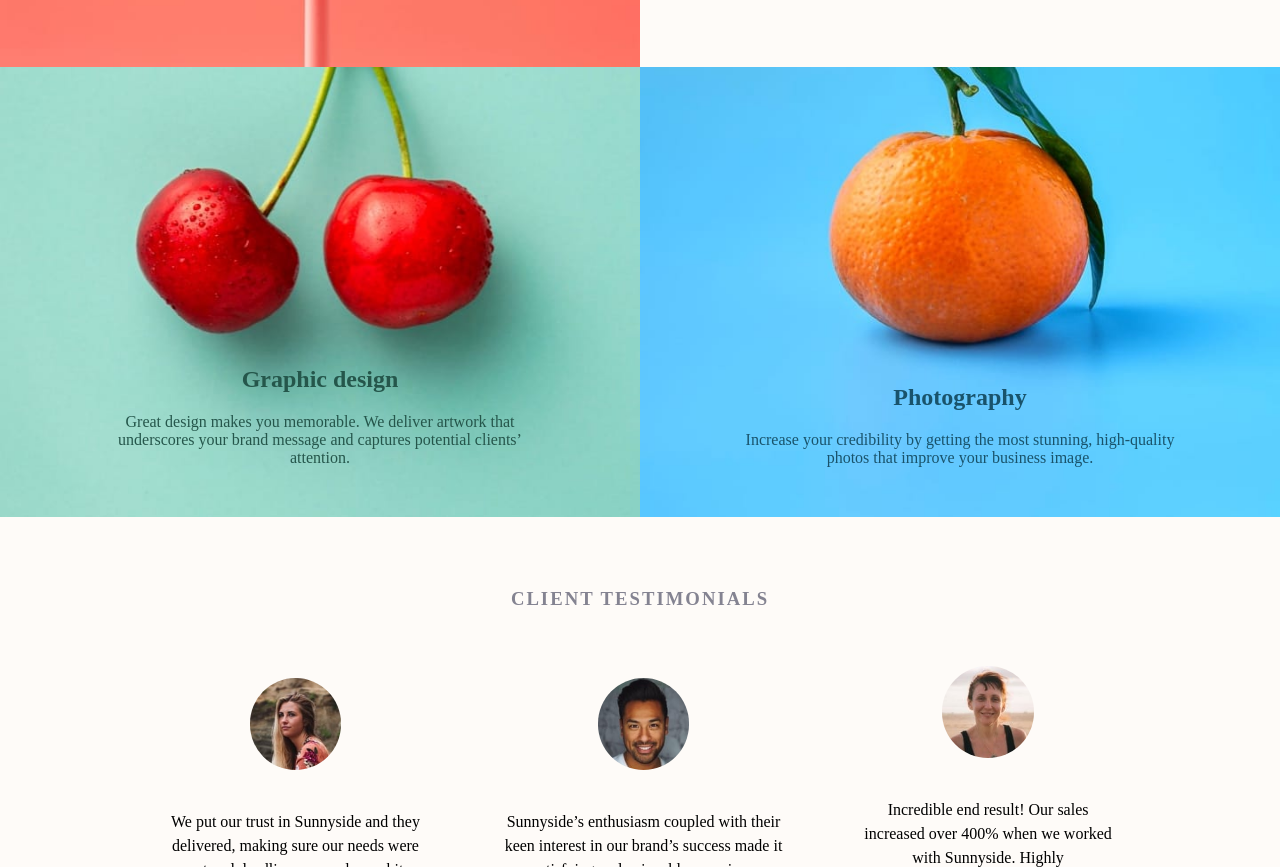
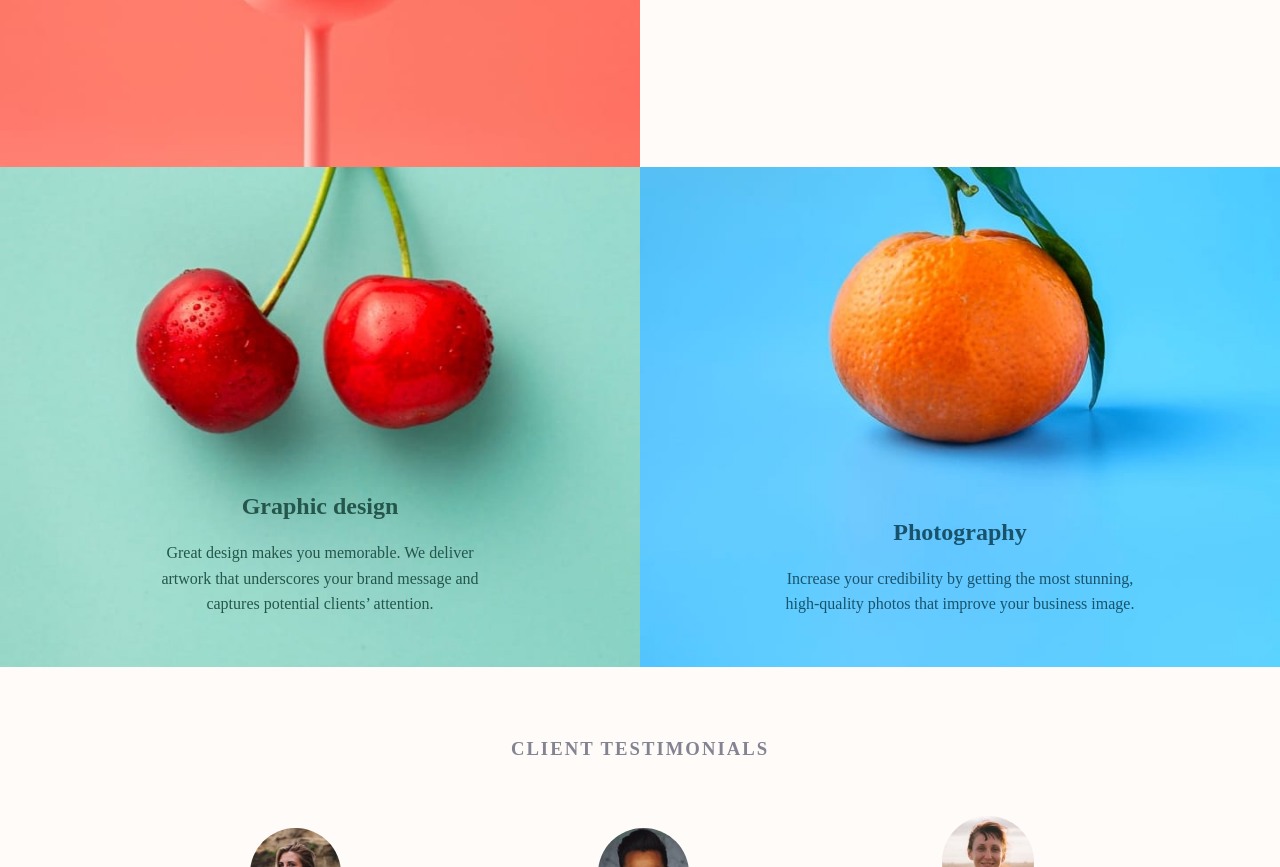
Before and after one commit to martinacruz/Sunnyside-agency-landing-page, a plain HTML site: page index.html in a window 1280 px wide. Shown: the part 1733-2600 px from the top of the page. Drawn offline with Linux system fonts and the light colour scheme.

Commit message:
corrected regular screen text container in section 3

```diff
--- a/index.html
+++ b/index.html
@@ -65,8 +65,14 @@
       <div class="left">
         <div class="section3-img cherry">
           <div class="text-container">
-            <h2>Graphic design</h2>
-            <p>Great design makes you memorable. We deliver artwork that underscores your brand message and captures potential clients’ attention.</p>
+            <div>
+
+              <h2>Graphic design</h2>
+            </div>
+            <div>
+
+              <p>Great design makes you memorable. We deliver artwork that underscores your brand message and captures potential clients’ attention.</p>
+            </div>
           </div>
         </div>
       </div>
--- a/style.css
+++ b/style.css
@@ -62,7 +62,7 @@
 
 .section1 {
     display: flex;
-    height: 500px;
+    height: 550px;
 }
 
 .section1 img, .section2 img{
@@ -111,7 +111,7 @@
 
 .section2 {
     display: flex;
-    height: 500px;
+    height: 550px;
 }
 
 .left, .right {
@@ -162,7 +162,7 @@
 
 .section3 {
     display: flex;
-    height: 450px;
+    height: 500px;
 }
 
 .cherry {
@@ -184,12 +184,18 @@
     flex-direction: column;
     align-items: center;
     justify-content: flex-end;
-    height: 400px;
-    padding: 0 100px;
     text-align: center;
+    height: 450px;
 }
-.text-container h2{
+
+.section3 .text-container h2 {
     margin-bottom: 20px;
+}
+
+.section3 .text-container p {
+    display: inline-block;
+    width: 55%;
+    line-height: 1.6;
 }
 
 .section3 .right .text-container{
```
